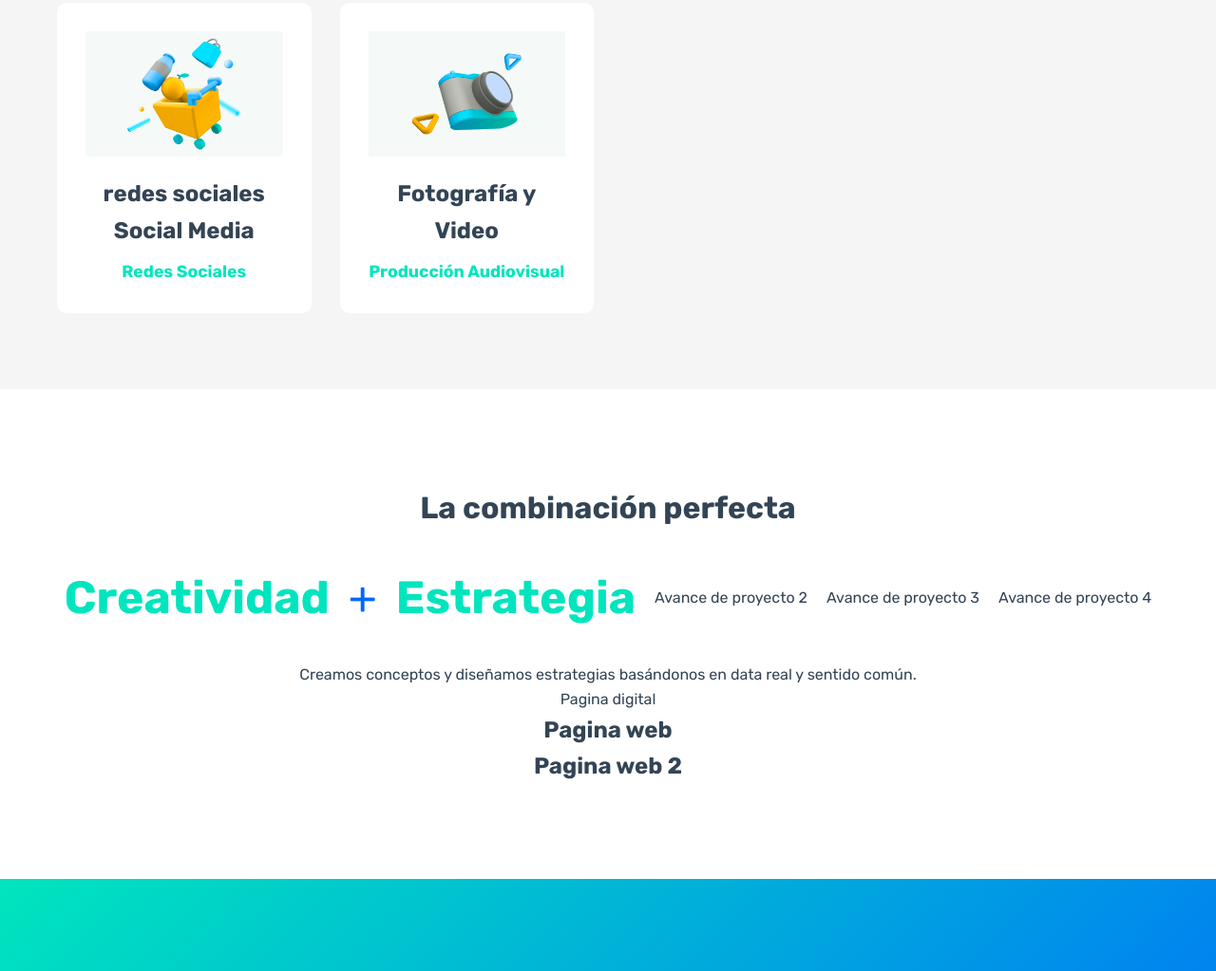
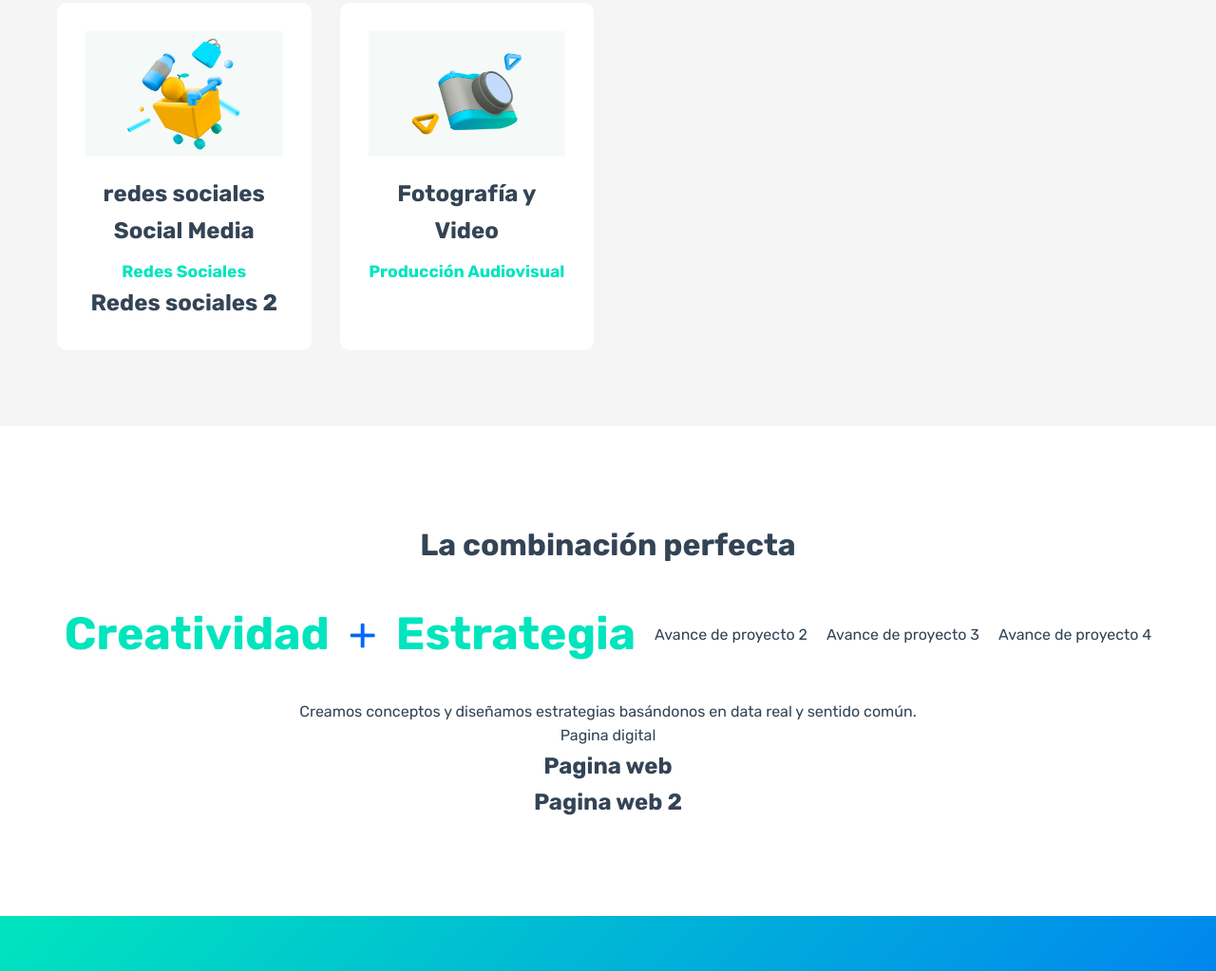
Before and after one commit to f1nol/Proyecto-Marketing-Digital, a plain HTML site: page avance de proyecto/public_html/index.html in a window 1280 px wide. Shown: the part 1824-2847 px from the top of the page at 95% size. Drawn offline with Linux system fonts and the light colour scheme; a script that the page names is missing.

Commit message:
Update index.html

```diff
--- a/avance de proyecto/public_html/index.html
+++ b/avance de proyecto/public_html/index.html
@@ -179,6 +179,7 @@
                             <h2>redes sociales</h2>
                             <h3>Social Media</h3>
                             <h4>Redes Sociales</h4>
+                            <h1>Redes sociales 2</h1>
 
                         </div>
                         <div class="tarjeta-servicio">
```
